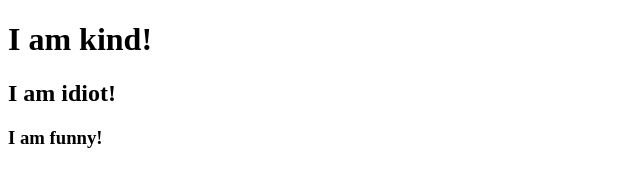
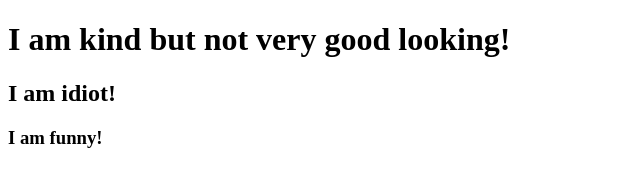
Before and after one commit to boboisnotavalible/testing, a plain HTML site: page index.html in a window 1280 px wide. Shown: the whole page, without its empty margins (0-640 px from the left). Drawn offline with Linux system fonts and the light colour scheme.

Commit message:
Update index.html

```diff
--- a/index.html
+++ b/index.html
@@ -6,7 +6,7 @@
     <title>Exlpaining Github</title>
 </head>
 <body>
-    <h1>I am kind!</h1>
+    <h1>I am kind but not very good looking!</h1>
     <h2>I am idiot!</h2>
     <h3>I am funny!</h3>
 </body>
```
